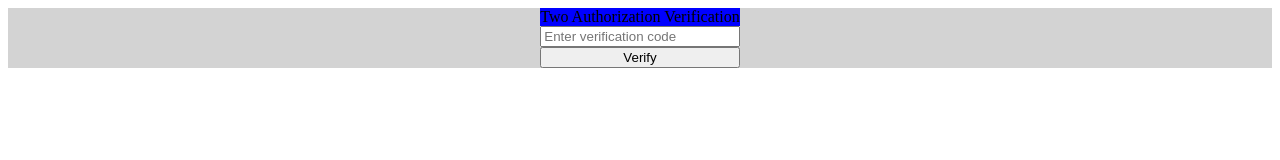
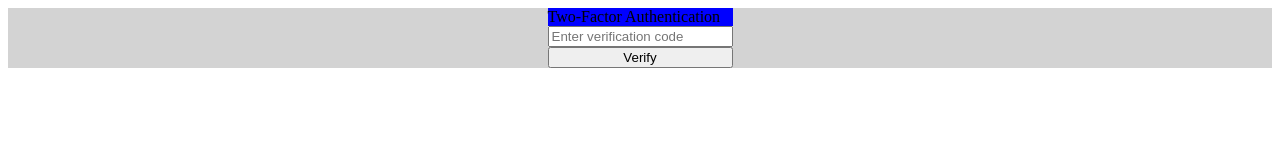
Before and after one commit to nullptr023/git-practice, a plain HTML site: page index.html in a window 1280 px wide. Drawn offline with Linux system fonts and the light colour scheme.

Commit message:
Changed two-auth-form title to Two-Factor Authentication

```diff
--- a/index.html
+++ b/index.html
@@ -8,7 +8,7 @@
 	<!-- Basic Form -->
 	<div class='container'>
 		<div id='two-auth-form' class='form'>
-			<div class='header-form'>Two Authorization Verification</div>
+			<div class='header-form'>Two-Factor Authentication</div>
 			<input id='verification-code' type='text' placeholder='Enter verification code'></input>
 			<button id='verify-button'>Verify</button>
 		</div>
```
